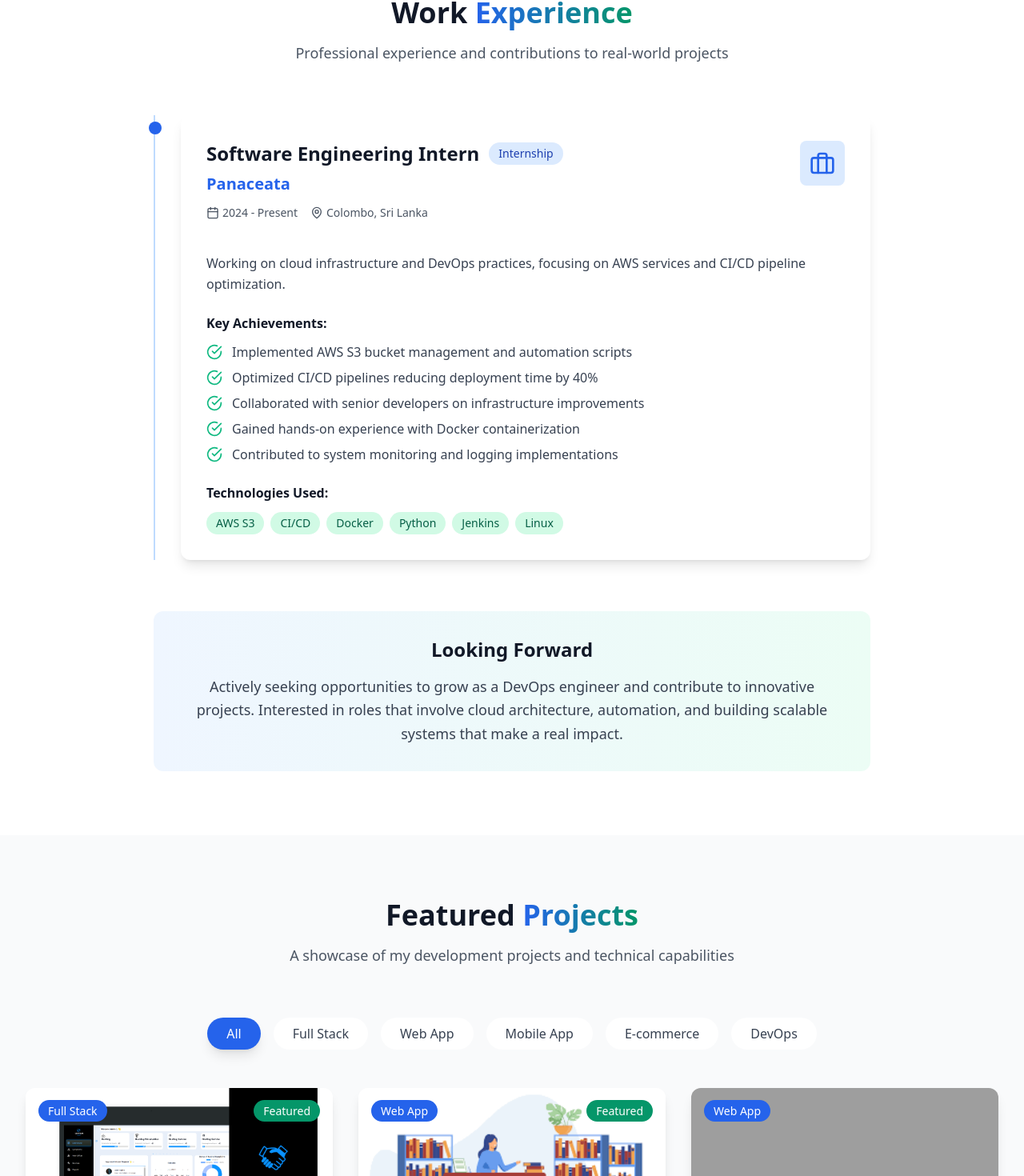
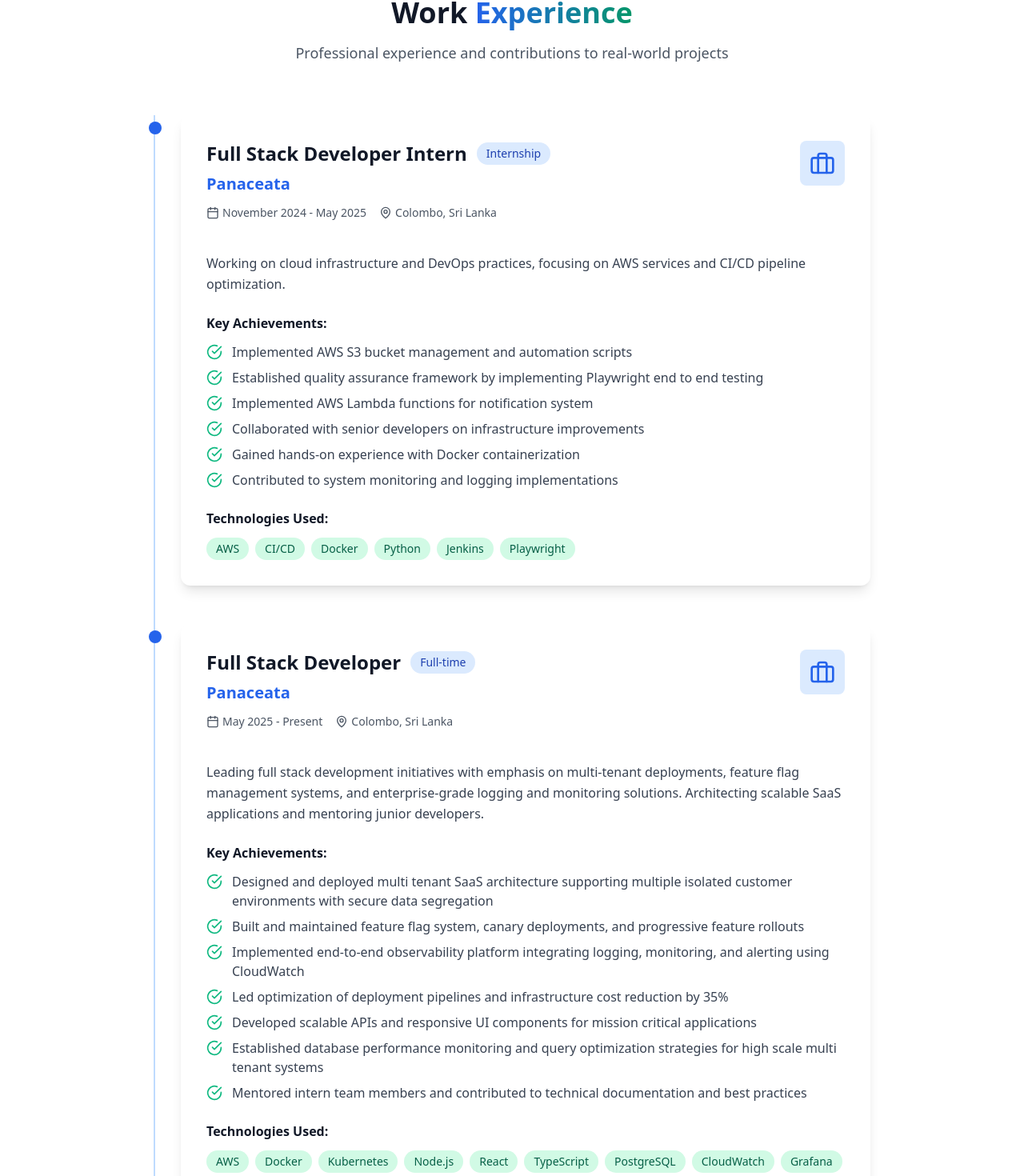
Before and after one commit to AshenSachinthana/portfolio-web, a React (Vite) app: page / in a window 1280 px wide. Shown: the part 3922-5392 px from the top of the page at 80% size. Built offline with nearby package versions, Linux system fonts and the light colour scheme; grey boxes are pictures that could not be loaded.

Commit message:
Update Experience component: modify job titles, periods, and achievements for clarity and accuracy

```diff
--- a/src/components/Experience.tsx
+++ b/src/components/Experience.tsx
@@ -5,20 +5,39 @@
 const Experience: React.FC = () => {
   const experiences = [
     {
-      title: 'Software Engineering Intern',
+      title: 'Full Stack Developer Intern',
       company: 'Panaceata',
       location: 'Colombo, Sri Lanka',
-      period: '2024 - Present',
+      period: 'November 2024 - May 2025',
       type: 'Internship',
       description: 'Working on cloud infrastructure and DevOps practices, focusing on AWS services and CI/CD pipeline optimization.',
       achievements: [
         'Implemented AWS S3 bucket management and automation scripts',
-        'Optimized CI/CD pipelines reducing deployment time by 40%',
+        'Established quality assurance framework by implementing Playwright end to end testing',
+        'Implemented AWS Lambda functions for notification system',
         'Collaborated with senior developers on infrastructure improvements',
         'Gained hands-on experience with Docker containerization',
         'Contributed to system monitoring and logging implementations'
       ],
-      technologies: ['AWS S3', 'CI/CD', 'Docker', 'Python', 'Jenkins', 'Linux']
+      technologies: ['AWS', 'CI/CD', 'Docker', 'Python', 'Jenkins', 'Playwright']
+    },
+    {
+      title: 'Full Stack Developer',
+      company: 'Panaceata',
+      location: 'Colombo, Sri Lanka',
+      period: 'May 2025 - Present',
+      type: 'Full-time',
+      description: 'Leading full stack development initiatives with emphasis on multi-tenant deployments, feature flag management systems, and enterprise-grade logging and monitoring solutions. Architecting scalable SaaS applications and mentoring junior developers.',
+      achievements: [
+        'Designed and deployed multi tenant SaaS architecture supporting multiple isolated customer environments with secure data segregation',
+        'Built and maintained feature flag system, canary deployments, and progressive feature rollouts',
+        'Implemented end-to-end observability platform integrating logging, monitoring, and alerting using CloudWatch',
+        'Led optimization of deployment pipelines and infrastructure cost reduction by 35%',
+        'Developed scalable APIs and responsive UI components for mission critical applications',
+        'Established database performance monitoring and query optimization strategies for high scale multi tenant systems',
+        'Mentored intern team members and contributed to technical documentation and best practices'
+      ],
+      technologies: ['AWS', 'Docker', 'Kubernetes', 'Node.js', 'React', 'TypeScript', 'PostgreSQL', 'CloudWatch', 'Grafana', 'CI/CD', 'Linux', 'Python']
     }
   ];
 
@@ -63,8 +82,7 @@
 
         <motion.div
           initial="hidden"
-          whileInView="visible"
-          viewport={{ once: true, amount: 0.3 }}
+          animate="visible"
           variants={containerVariants}
           className="max-w-4xl mx-auto"
         >
```
Also changed, not shown: src/components/Experience.bckup.txt (added).
